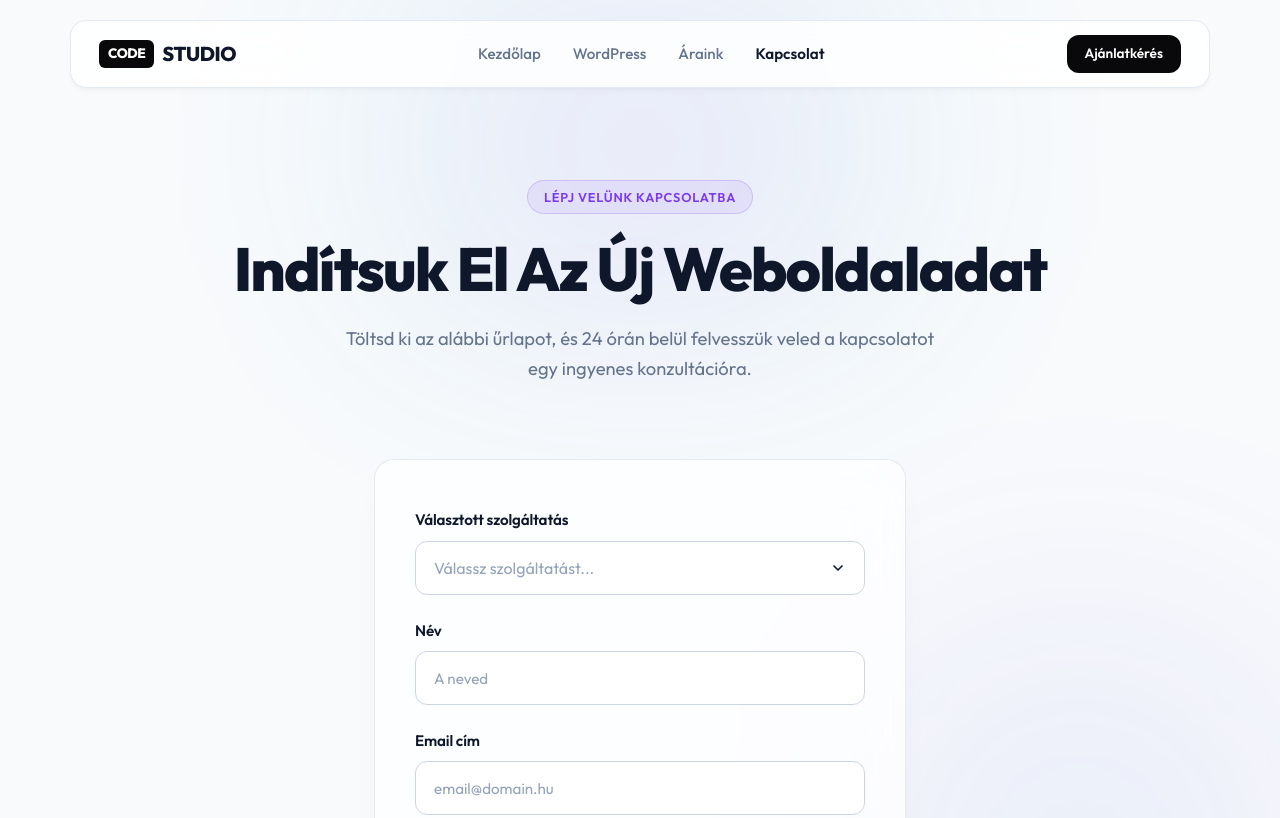
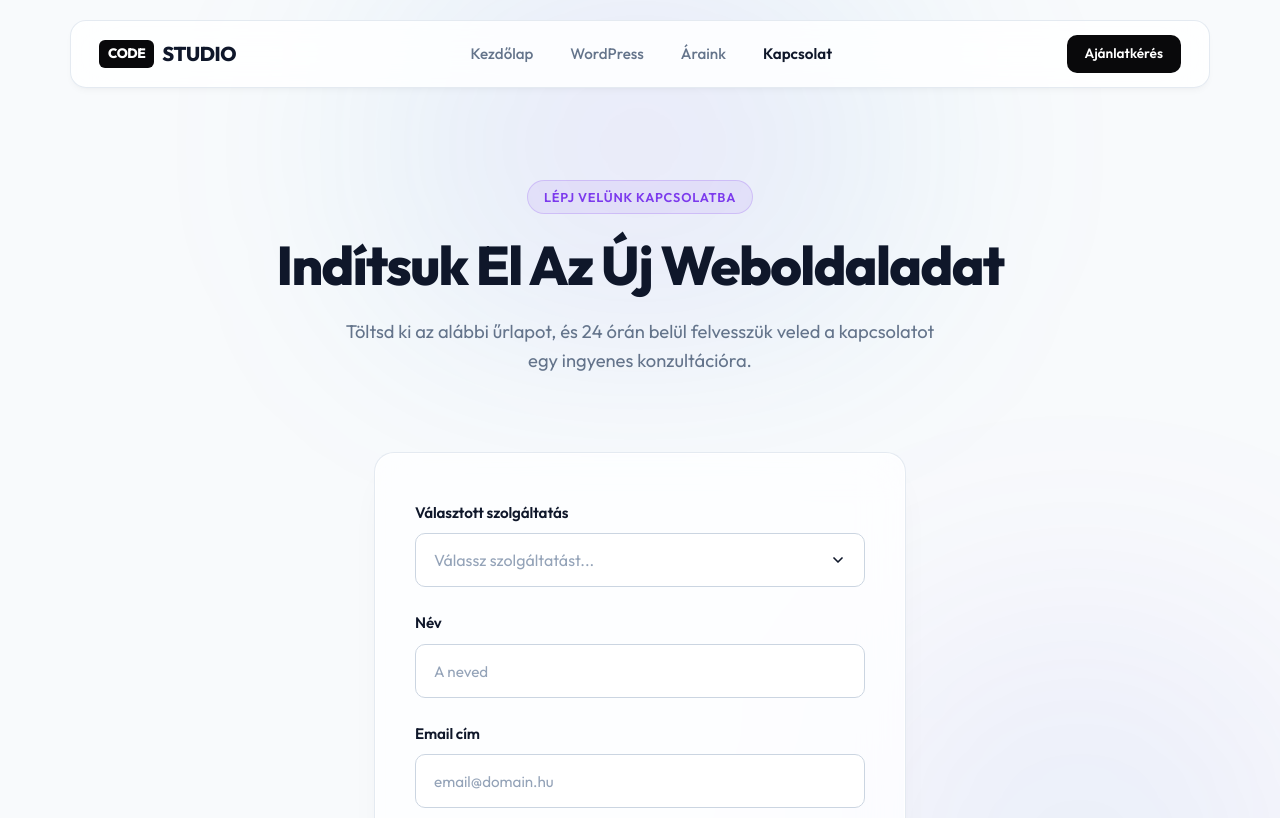
Before and after one commit to nvkbalint/clickstudio, a plain HTML site: page kapcsolat.html in a window 1280 px wide. Shown: the top 818 px of the page. Drawn offline with Linux system fonts and the light colour scheme.

Commit message:
Update styles.css

```diff
--- a/css/styles.css
+++ b/css/styles.css
@@ -1,10 +1,8 @@
 /* ==========================================================================
-   GLOBAL DESIGN SYSTEM (NEXUS WEBSTUDIO - LIGHT FROSTED GLASS THEME)
+   GLOBAL DESIGN SYSTEM (CODESTUDIO - LIGHT FROSTED GLASS THEME)
    ========================================================================== */
 
-/* 1. FONT DEFINITION (Outfit) */
-
-/* 2. ROOT VARIABLES */
+/* 1. ROOT VARIABLES */
 :root {
     --bg-color: #f8fafc;
     --bg-secondary: #f1f5f9;
@@ -22,7 +20,7 @@
     --shadow-glass: 0 20px 40px -15px rgba(0, 0, 0, 0.06), 0 0 0 1px rgba(255, 255, 255, 0.9) inset;
 }
 
-/* 3. RESET & BASE STYLES */
+/* 2. RESET & BASE STYLES */
 *, *::before, *::after {
     margin: 0;
     padding: 0;
@@ -44,7 +42,7 @@ body {
     overflow-x: hidden;
 }
 
-/* AMBIENT BACKGROUND GLOWS FOR GLASS EFFECT */
+/* AMBIENT BACKGROUND GLOWS */
 .ambient-glow-1 {
     position: absolute;
     top: -80px;
@@ -108,13 +106,13 @@ body {
     font-weight: 600;
 }
 
-/* BUTTONS */
+/* BUTTONS (Border-radius: 10px) */
 .btn {
     display: inline-flex;
     align-items: center;
     justify-content: center;
     padding: 14px 28px;
-    border-radius: 12px;
+    border-radius: 10px;
     font-weight: 600;
     font-size: 1rem;
     cursor: pointer;
@@ -147,7 +145,7 @@ body {
     box-shadow: 0 8px 20px rgba(0, 0, 0, 0.06);
 }
 
-/* HEADER & NAVIGATION */
+/* HEADER & NAVIGATION (Menü elemek közötti gap: 37px) */
 header {
     position: fixed;
     top: 20px;
@@ -193,7 +191,7 @@ header {
 
 .nav-links {
     display: flex;
-    gap: 32px;
+    gap: 37px; /* 5px-el megnövelt térköz */
     list-style: none;
 }
 
@@ -218,7 +216,7 @@ header {
 }
 
 .hero h1 {
-    font-size: clamp(2.4rem, 5vw, 3.8rem);
+    font-size: clamp(2.15rem, 4.5vw, 3.4rem);
     font-weight: 800;
     letter-spacing: -0.03em;
     line-height: 1.15;
@@ -257,7 +255,7 @@ header {
     gap: 24px;
 }
 
-/* FORM STYLING */
+/* FORM STYLING (Border-radius: 10px) */
 .form-group {
     margin-bottom: 24px;
     text-align: left;
@@ -281,7 +279,7 @@ input, textarea {
     box-sizing: border-box;
     background: #ffffff;
     border: 1px solid #cbd5e1;
-    border-radius: 12px;
+    border-radius: 10px !important; /* 2px-el kisebb lekerekítés */
     padding: 14px 18px;
     font-size: 1rem;
     line-height: 1.5;
@@ -309,18 +307,7 @@ textarea {
     min-height: 120px;
 }
 
-/* FOOTER */
-footer {
-    padding: 40px 0;
-    border-top: 1px solid var(--card-border);
-    background: rgba(255, 255, 255, 0.8);
-    backdrop-filter: blur(12px);
-    text-align: center;
-    color: var(--text-muted);
-    font-size: 0.9rem;
-}
-
-/* SELECT / DROPDOWN STÍLUS (LÁTHATÓ NYÍLLAL) */
+/* SELECT / DROPDOWN STÍLUS (Border-radius: 10px) */
 select {
     -webkit-appearance: none !important;
     -moz-appearance: none !important;
@@ -334,8 +321,8 @@ select {
     background-position: right 18px center !important;
     background-size: 16px 16px !important;
     border: 1px solid #cbd5e1 !important;
-    border-radius: 12px !important;
-    padding: 14px 44px 14px 18px !important; /* Jobb oldali térköz a nyílnak */
+    border-radius: 10px !important; /* 2px-el kisebb lekerekítés */
+    padding: 14px 44px 14px 18px !important;
     font-size: 1rem !important;
     line-height: 1.5 !important;
     font-family: var(--font-sans) !important;
@@ -352,3 +339,14 @@ select:focus {
 select:invalid, select option[value=""] {
     color: #94a3b8 !important;
 }
+
+/* FOOTER */
+footer {
+    padding: 40px 0;
+    border-top: 1px solid var(--card-border);
+    background: rgba(255, 255, 255, 0.8);
+    backdrop-filter: blur(12px);
+    text-align: center;
+    color: var(--text-muted);
+    font-size: 0.9rem;
+}
```
